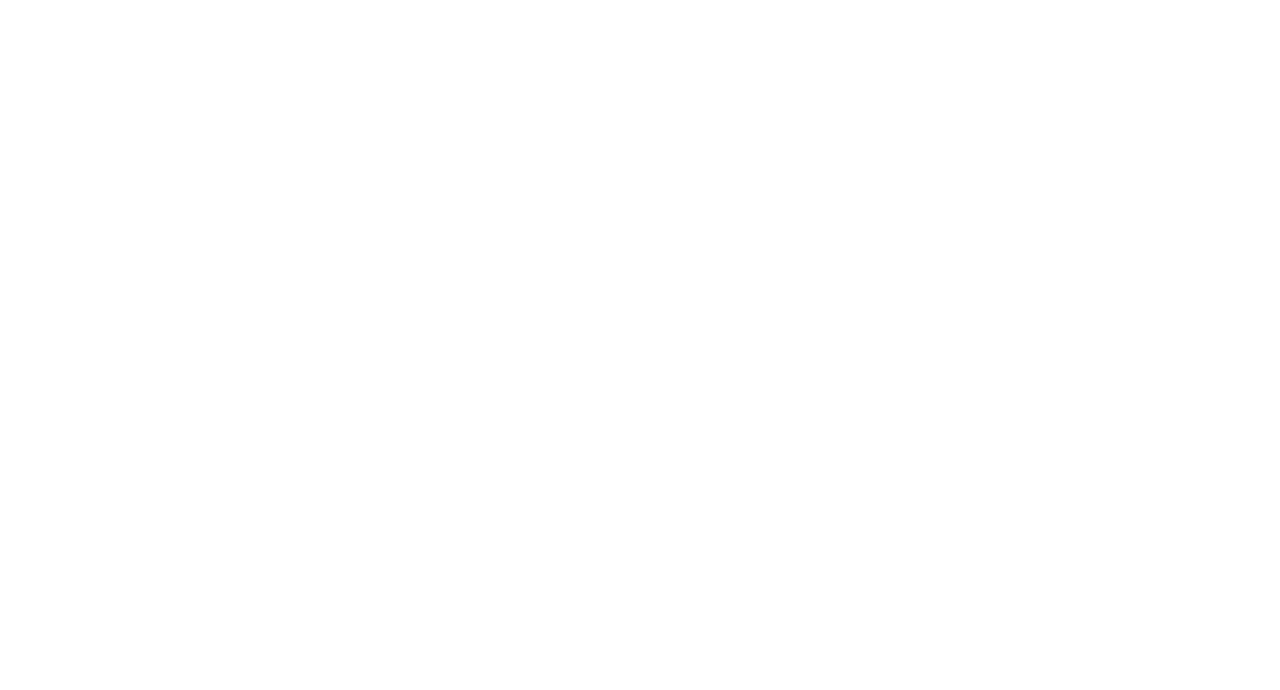
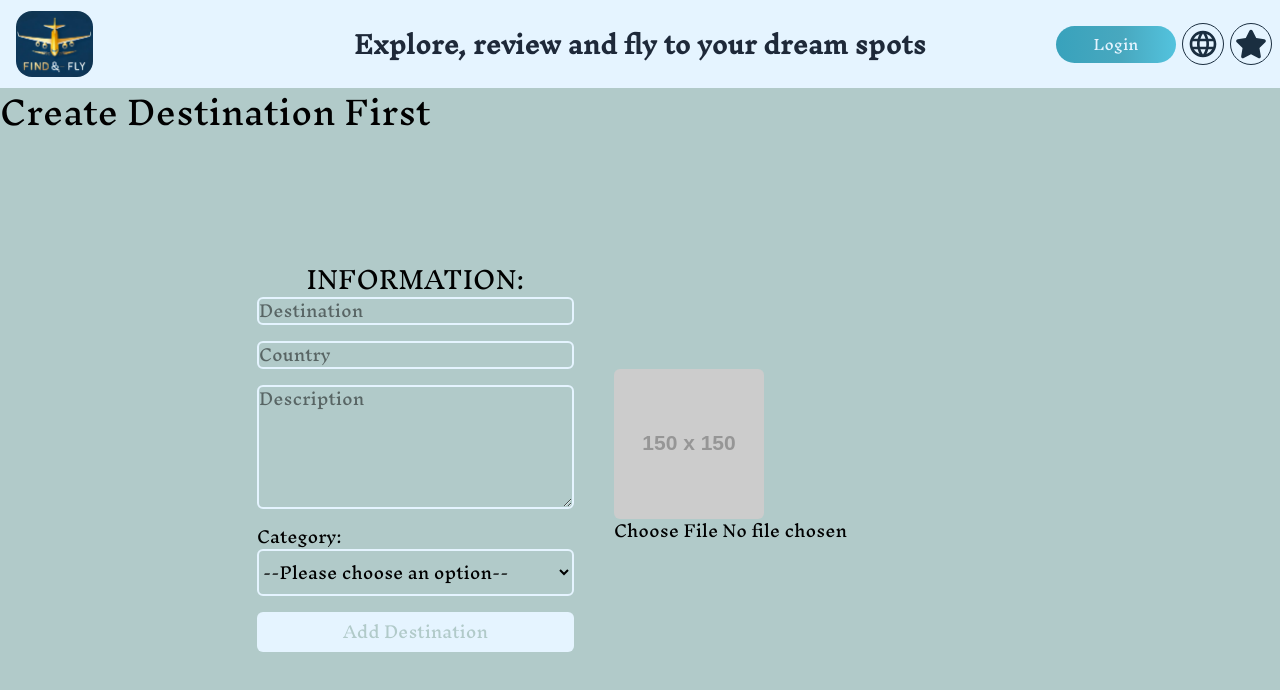
Before and after one commit to S1pi/find-and-fly, a React (Vite) app in the folder frontend/: page /review/add in a window 1280 px wide. Before the commit this address had no page. Shown: the top 690 px of the page. Built offline with nearby package versions, Linux system fonts and the light colour scheme.

Commit message:
Readme update

```diff
--- a/frontend/src/App.tsx
+++ b/frontend/src/App.tsx
@@ -4,6 +4,7 @@ import Login from './views/Login';
 import '@smastrom/react-rating/style.css';
 import {BrowserRouter, Route, Routes} from 'react-router';
 import Profile from './views/Profile';
+import ReviewAdd from './views/ReviewAdd';
 
 function App() {
   return (
@@ -14,6 +15,8 @@ function App() {
             <Route path='/' element={<Home />} />
             <Route path='/login' element={<Login />} />
             <Route path='/profile' element={<Profile />} />
+            <Route path='/review/add' element={<ReviewAdd />} />
+            <Route path='*' element={<div>404</div>} />
           </Routes>
         </AuthProvider>
       </BrowserRouter>
--- a/frontend/src/components/ProfileSidebar.tsx
+++ b/frontend/src/components/ProfileSidebar.tsx
@@ -1,8 +1,11 @@
 import BaseBtn from './buttons/BaseBtn';
 import {FaUserCog} from 'react-icons/fa';
 import {IoIosStar} from 'react-icons/io'; // Filled star icon
+import {useNavigate} from 'react-router';
 
 const ProfileSidebar = () => {
+  const navigation = useNavigate();
+
   return (
     <div className='absolute ml-sidebarMargin flex h-screenWithoutHeader w-sidebar flex-col shadow-sidebar'>
       <div className='relative flex-2 bg-[url("/img/depositphotos_53489917-stock-photo-vertical-landscape-view-of-mountain.jpg")] bg-cover bg-center'>
@@ -23,7 +26,7 @@ const ProfileSidebar = () => {
         <div className='mt-12 mb-2 flex space-x-2'>
           <BaseBtn
             className='!px-0 text-button drop-shadow-md'
-            onClick={() => {}}
+            onClick={() => navigation('/review/add')}
           >
             Add Review
           </BaseBtn>
--- /dev/null
+++ b/frontend/src/views/ReviewAdd.tsx
@@ -0,0 +1,79 @@
+import Header from '../components/Header';
+
+// Hard coded categorylist for now
+const categoryList = [
+  {id: 1, name: 'City'},
+  {id: 2, name: 'Capital'},
+  {id: 3, name: 'Metropolitan'},
+  {id: 4, name: 'historic'},
+  {id: 5, name: 'Mountain'},
+  {id: 6, name: 'Beach'},
+  {id: 7, name: 'Mountain'},
+  {id: 8, name: 'countryside'},
+  {id: 9, name: 'other'},
+];
+
+const ReviewAdd = () => {
+  return (
+    <>
+      <Header />
+      <div className='h-screen bg-lightblue'>
+        <h1>Create Destination First</h1>
+
+        <div className='flex h-4/5 items-center justify-center gap-10'>
+          <div className='flex flex-col items-center'>
+            <h3>INFORMATION: </h3>
+            <form className='flex flex-col gap-4'>
+              <input
+                type='text'
+                placeholder='Destination'
+                className='rounded-md border-2 border-primary'
+              />
+              <input
+                type='text'
+                placeholder='Country'
+                className='rounded-md border-2 border-primary'
+              />
+              <textarea
+                placeholder='Description'
+                className='rounded-md border-2 border-primary'
+                rows={5}
+              />
+              {/* Category selection for destination */}
+              <div className='flex flex-col'>
+                <label htmlFor='category'>Category: </label>
+                <select
+                  name='category'
+                  id='category'
+                  className='rounded-md border-2 border-primary'
+                >
+                  <option value=''>--Please choose an option--</option>
+                  {categoryList.map((category) => (
+                    <option key={category.id} value={category.id}>
+                      {category.name}
+                    </option>
+                  ))}
+                </select>
+              </div>
+
+              <button className='rounded-md bg-primary px-4 py-2 text-lightblue'>
+                Add Destination
+              </button>
+            </form>
+          </div>
+          {/* Picture Upload For it */}
+          <div>
+            <img
+              src='https://via.placeholder.com/150'
+              alt='placeholder'
+              className='rounded-md'
+            />
+            <input type='file' />
+          </div>
+        </div>
+      </div>
+    </>
+  );
+};
+
+export default ReviewAdd;
```
